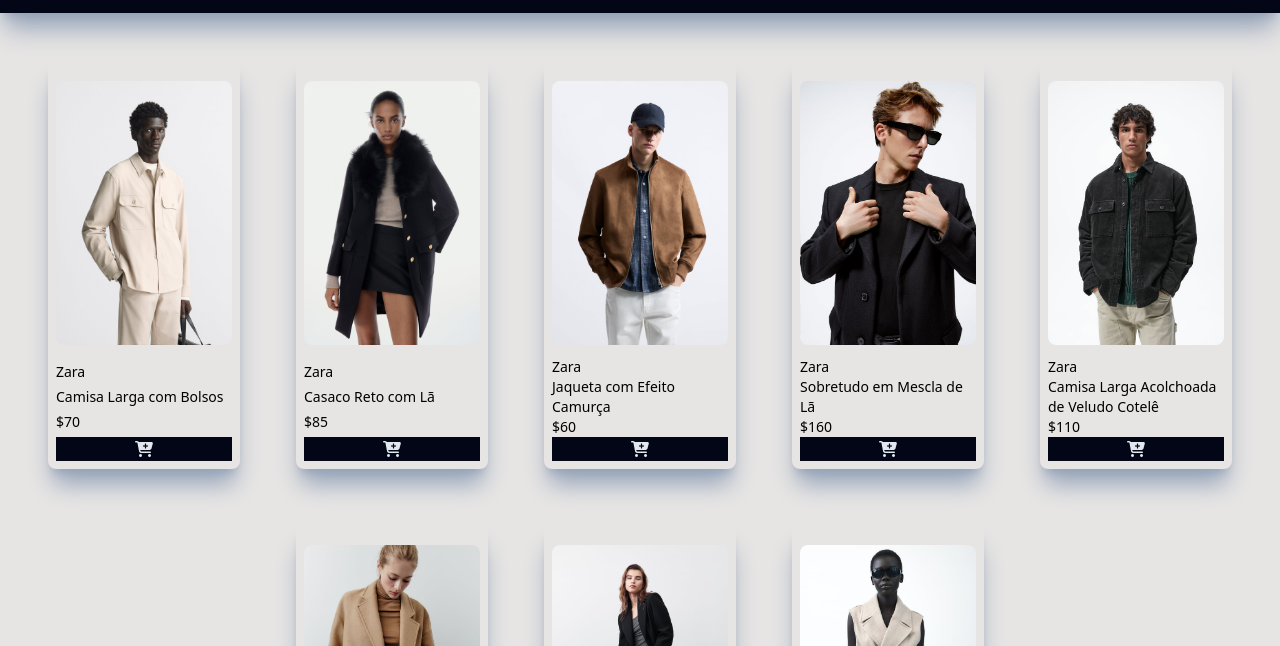
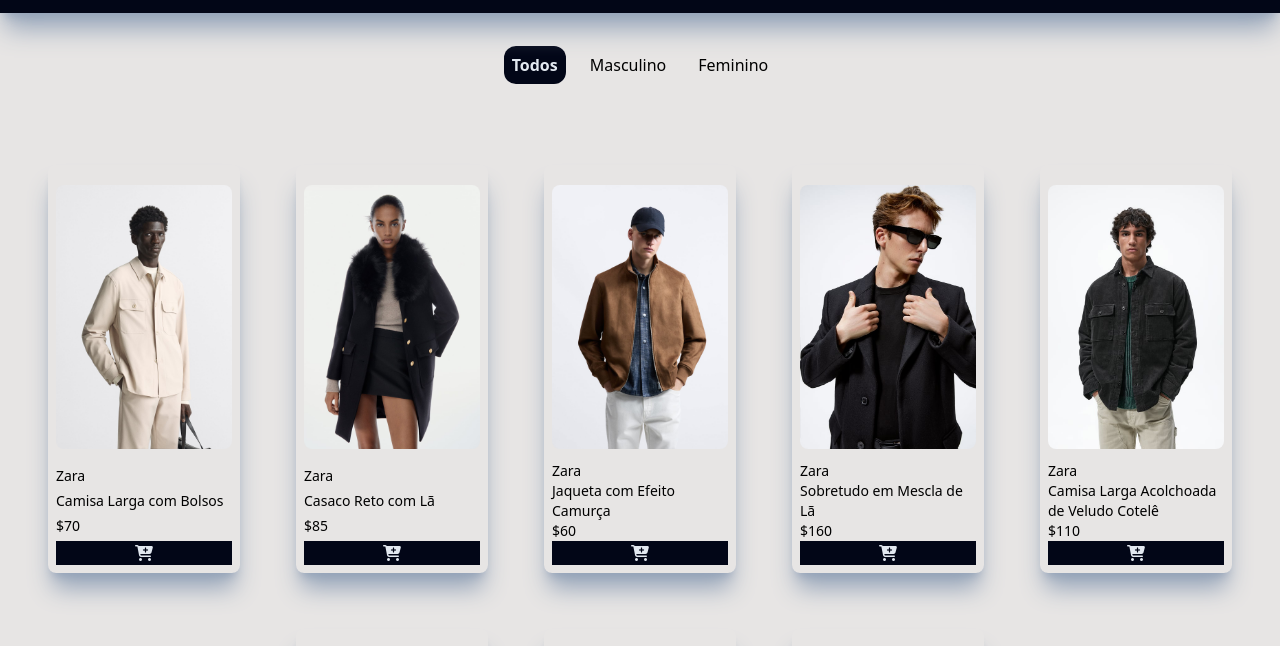
Before and after one commit to Medonca09/e-commerce, a website built with Vite: page index.html in a window 1280 px wide. Shown: the part 83-729 px from the top of the page. Built offline with nearby package versions, Linux system fonts and the light colour scheme.

Commit message:
criando filtro para listar os produtos por gênero

```diff
--- a/index.html
+++ b/index.html
@@ -13,7 +13,8 @@
 </head>
 
 <body class="bg-stone-200 flex flex-col">
-  <section id="carrinho" class="fixed top-0 right-[-360px] bg-slate-950 h-screen w-[360px] text-slate-200 z-50 duration-200 border-l border-slate-200 p-5 flex flex-col justify-between">
+  <section id="carrinho"
+    class="fixed top-0 right-[-360px] bg-slate-950 h-screen w-[360px] text-slate-200 z-50 duration-200 border-l border-slate-200 p-5 flex flex-col justify-between">
     <div id="cabecalho-carrinho" class="flex justify-between m-4">
       <p>Meu carrinho</p>
       <button id="fechar-carrinho">
@@ -31,7 +32,26 @@
       <button class="mr-2"><i class="fa-solid fa-user"></i></button>
     </div>
   </header>
-  <main>
+  <main class="flex flex-col items-center">
+    <section id="filtros" class="p-10 flex">
+      <div class="px-2">
+        <input id="exibir-todos" type="radio" name="filtro" class="peer hidden" checked>
+        <label for="exibir-todos"
+          class="peer-checked:bg-slate-950 peer-checked:text-slate-200 peer-checked:font-bold p-2 rounded-xl select-none cursor-pointer">Todos</label>
+      </div>
+      <div class="px-2">
+        <input id="exibir-masculinos" type="radio" name="filtro" class="peer hidden">
+        <label for="exibir-masculinos"
+          class="peer-checked:bg-slate-950 peer-checked:text-slate-200 peer-checked:font-bold p-2 rounded-xl select-none cursor-pointer">Masculino</label>
+      </div>
+      <div class="px-2">
+        <input id="exibir-femininos" type="radio" name="filtro" class="peer hidden">
+        <label for="exibir-femininos"
+          class="peer-checked:bg-slate-950 peer-checked:text-slate-200 peer-checked:font-bold p-2 rounded-xl select-none cursor-pointer">Feminino
+        </label>
+      </div>
+
+    </section>
     <section id="container-produto" class="flex flex-wrap p-10 justify-center gap-10"></section>
   </main>
   <script type="module" src="./main.js"></script>
--- a/src/cartaoProduto.js
+++ b/src/cartaoProduto.js
@@ -4,7 +4,7 @@
 export function renderizarCatalogo(){
 
     for (const produtoCatalago of catalogo){
-        const cartaoProduto = `<div class="border-solid w-48 m-2 flex flex-col p-2 justify-between shadow-xl shadow-slate-400 rounded-lg group" id="card-produto-${produtoCatalago.id}">
+        const cartaoProduto = `<div class="border-solid w-48 m-2 flex flex-col p-2 justify-between shadow-xl shadow-slate-400 rounded-lg group ${produtoCatalago.feminino ? 'feminino' : 'masculino'}" id="card-produto-${produtoCatalago.id}">
         <img
         src="./assets/img/${produtoCatalago.imagem}"
         alt="Produto 1 do Magazine Hashtag;"
--- /dev/null
+++ b/src/filtrosCatalogos.js
@@ -0,0 +1,5 @@
+const catalogoProdutos = document.getElementById('container-produto');
+
+function esconderMasculino(){
+
+}
```
